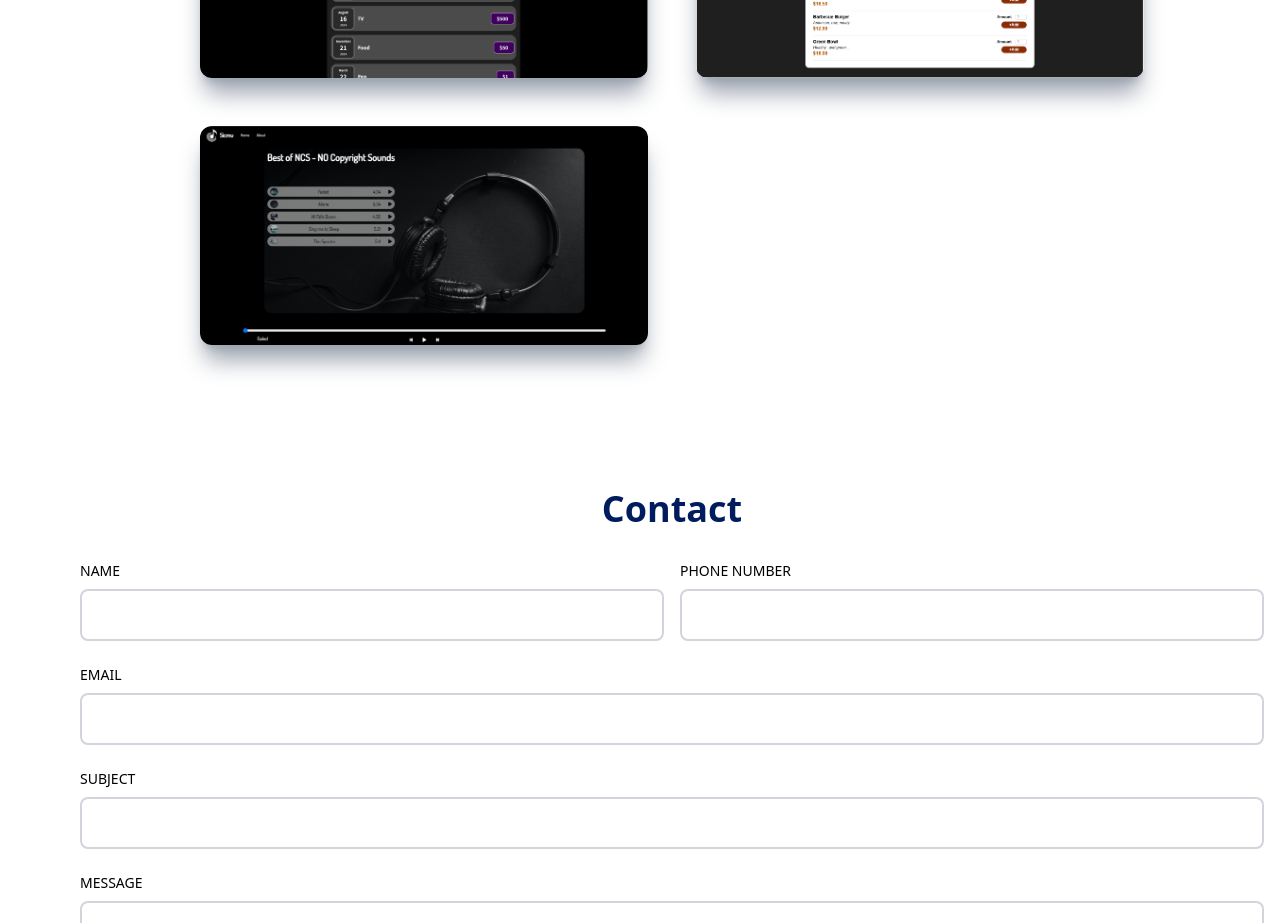
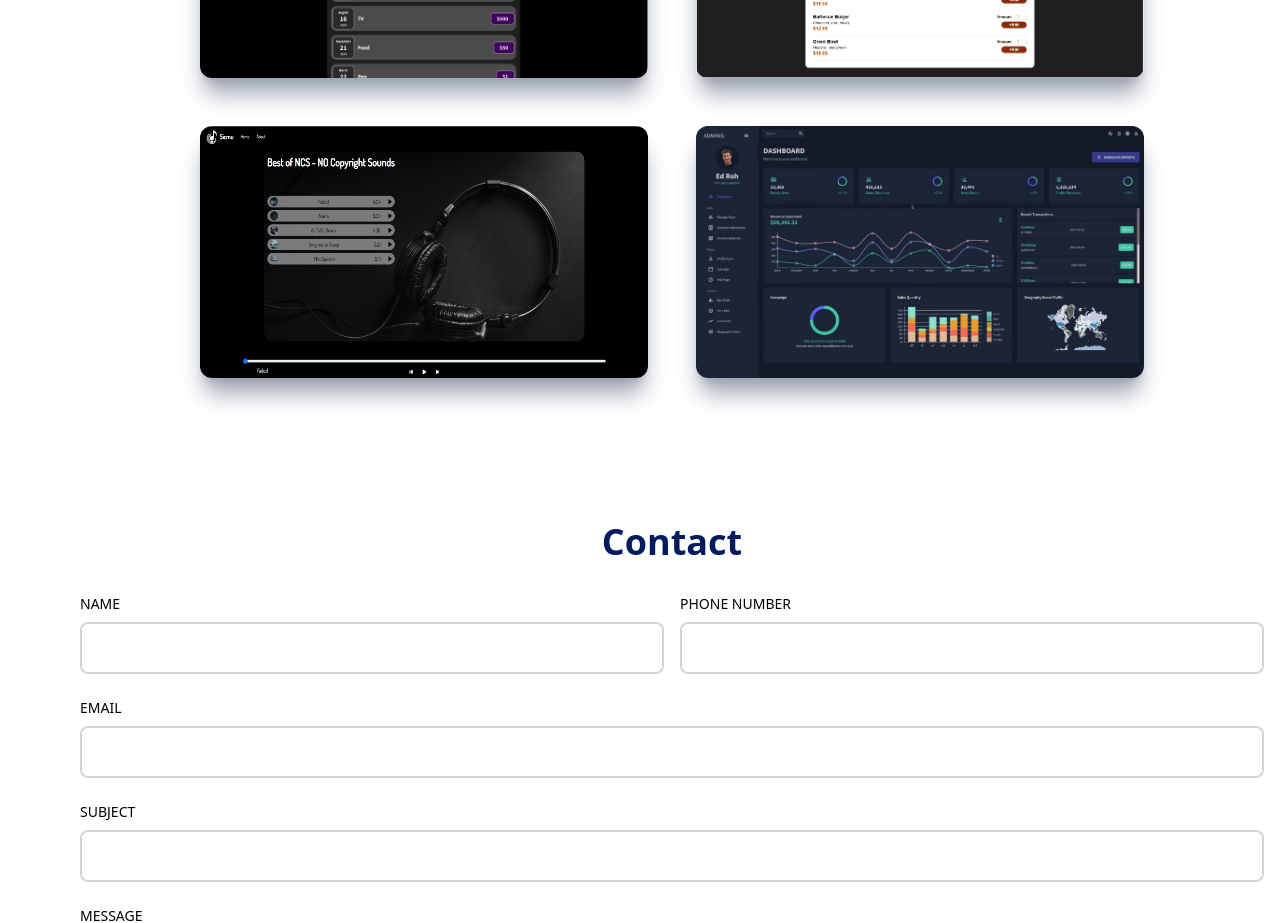
Before and after one commit to dmcdante007/portfolio-website, a React (Vite) app: page / in a window 1280 px wide. Shown: the part 1580-2503 px from the top of the page. Built offline with nearby package versions, Linux system fonts and the light colour scheme.

Commit message:
"added new Project"

```diff
--- a/src/components/Projects.jsx
+++ b/src/components/Projects.jsx
@@ -3,6 +3,7 @@ import ProjectItem from "./ProjectItem";
 import expImg from "../assets/Expense-tracker.jpg";
 import foodImg from "../assets/Real-food.jpg";
 import sizmuImg from "../assets/sizmu.jpg";
+import admin from "../assets/admin-dash.JPG"
 
 const Projects = () => {
   return (
@@ -33,6 +34,12 @@ const Projects = () => {
           language="HTML CSS JS"
           gitLink="https://github.com/dmcdante007/Sicmu--Responsive-music-website"
         ></ProjectItem>
+        <ProjectItem
+          img={admin}
+          title="Admin-Dashboard"
+          language="HTML CSS JS ReactJS MUI Formik FullCalendar Data Grid"
+          gitLink="https://github.com/dmcdante007/Sicmu--Responsive-music-website"
+        ></ProjectItem>
       </div>
     </div>
   );
```
Also changed, not shown: src/assets/admin-dash.JPG (added).
